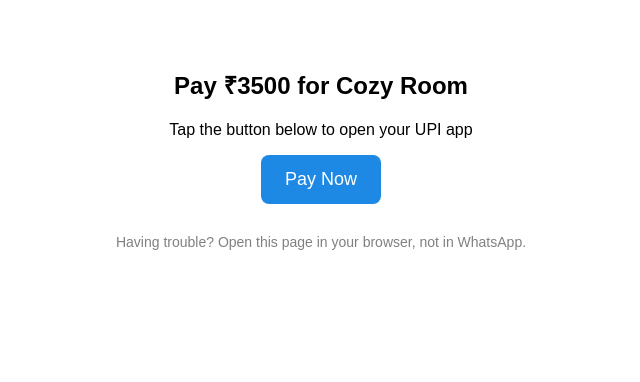
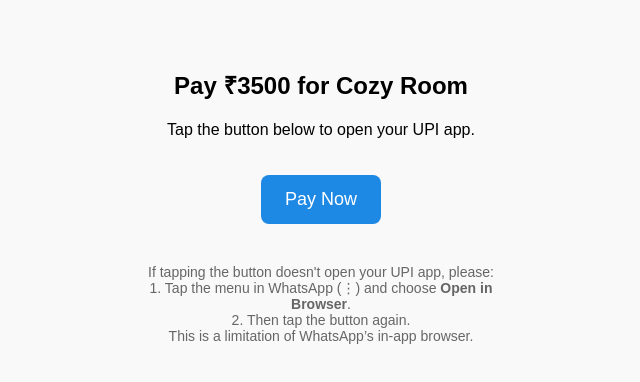
Before and after one commit to RexTechQuester/upi-payment, a plain HTML site: page index.html in a window 1280 px wide. Shown: the whole page, without its empty margins (319-959 px from the left). Drawn offline with Linux system fonts and the light colour scheme.

Commit message:
Update index.html

```diff
--- a/index.html
+++ b/index.html
@@ -9,32 +9,45 @@
       font-family: Arial, sans-serif;
       padding: 40px;
       text-align: center;
+      background: #f9f9f9;
     }
-    button {
+    a.pay-button {
       font-size: 18px;
       padding: 14px 24px;
       background-color: #1e88e5;
       color: white;
-      border: none;
       border-radius: 8px;
+      text-decoration: none;
+      display: inline-block;
       cursor: pointer;
+      margin-top: 20px;
+    }
+    a.pay-button:hover {
+      background-color: #1565c0;
+    }
+    p.note {
+      margin-top: 40px;
+      font-size: 14px;
+      color: #666;
+      max-width: 400px;
+      margin-left: auto;
+      margin-right: auto;
     }
   </style>
 </head>
 <body>
   <h2>Pay ₹3500 for Cozy Room</h2>
-  <p>Tap the button below to open your UPI app</p>
+  <p>Tap the button below to open your UPI app.</p>
 
-  <button onclick="launchUPI()">Pay Now</button>
+  <a class="pay-button" href="upi://pay?pa=9179957709@ybl&pn=Cozy%20Room&am=3500&cu=INR" target="_self" rel="noopener noreferrer">
+    Pay Now
+  </a>
 
-  <script>
-    function launchUPI() {
-      window.location.href = "upi://pay?pa=9179957709@ybl&pn=Cozy%20Room&am=3500&cu=INR";
-    }
-  </script>
-
-  <p style="margin-top: 30px; font-size: 14px; color: gray;">
-    Having trouble? Open this page in your browser, not in WhatsApp.
+  <p class="note">
+    If tapping the button doesn't open your UPI app, please:<br/>
+    1. Tap the menu in WhatsApp (⋮) and choose <strong>Open in Browser</strong>.<br/>
+    2. Then tap the button again.<br/>
+    This is a limitation of WhatsApp’s in-app browser.
   </p>
 </body>
 </html>
```
